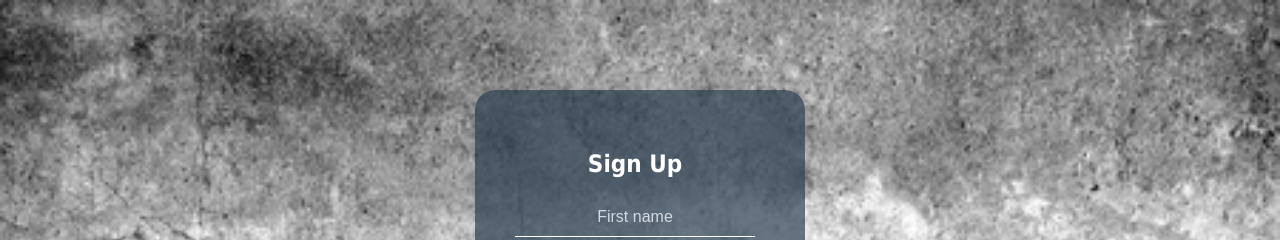
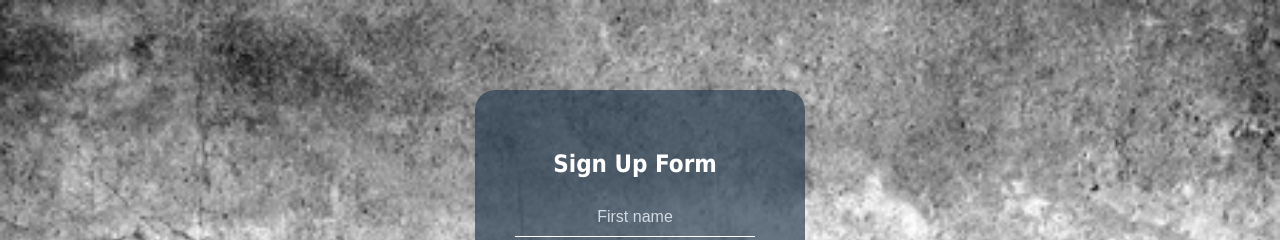
Before and after one commit to nsengajust/Poltico, a plain HTML site: page UI/sgnup.html in a window 1280 px wide. Shown: the top 240 px of the page. Drawn offline with Linux system fonts and the light colour scheme.

Commit message:
create gh-pages

```diff
--- a/UI/sgnup.html
+++ b/UI/sgnup.html
@@ -13,12 +13,11 @@
    body{
     background-image: url(asset/images/back.jpg);
     background-size: cover;
-
-   }
+       }
    </style>
     <div class="signup">
       <form>
-        <h2 style="color: #fff;">Sign Up</h2>
+        <h2 style="color: #fff;">Sign Up Form</h2>
         <input
           type="text"
           name="username"
```
